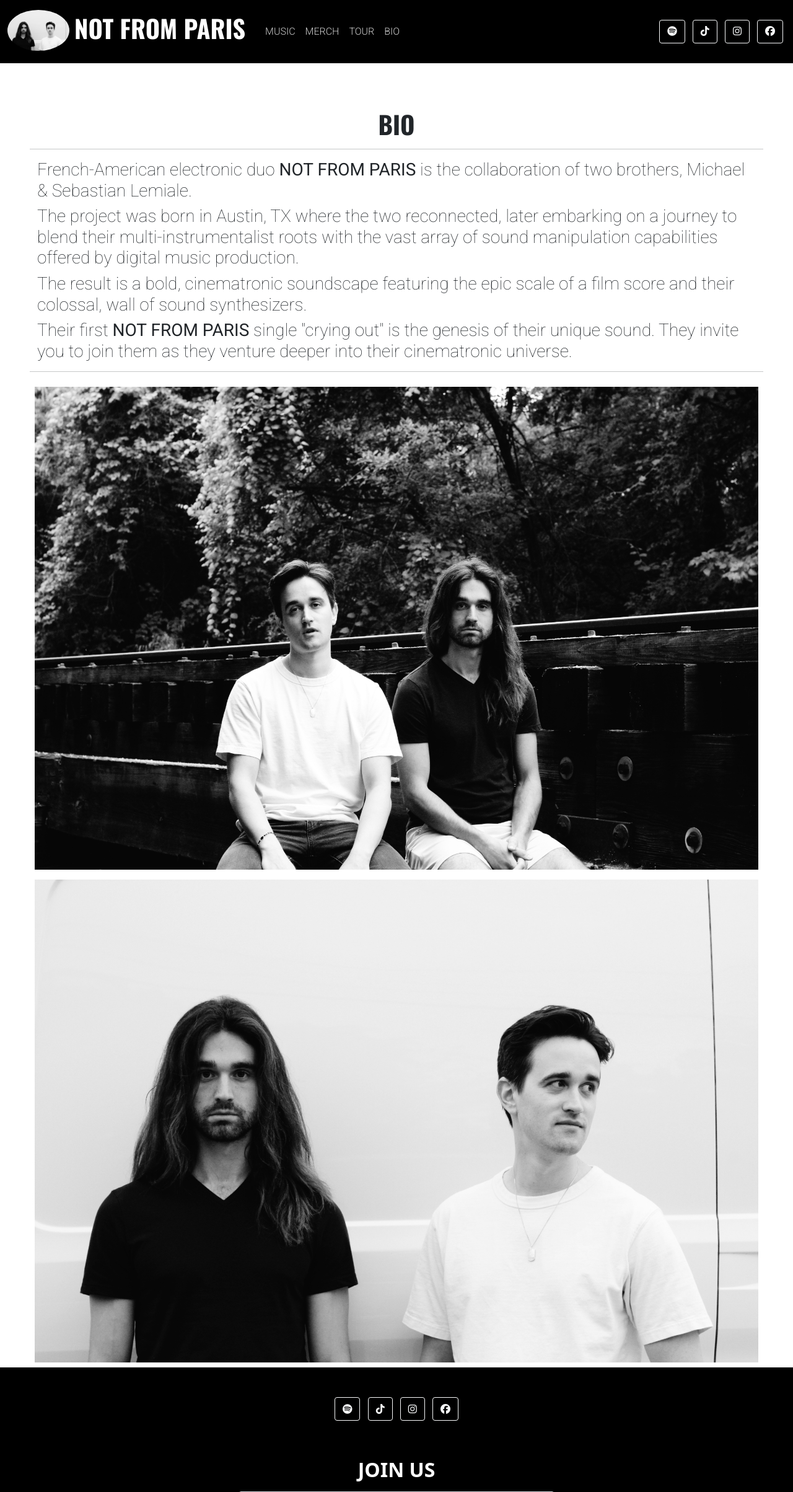
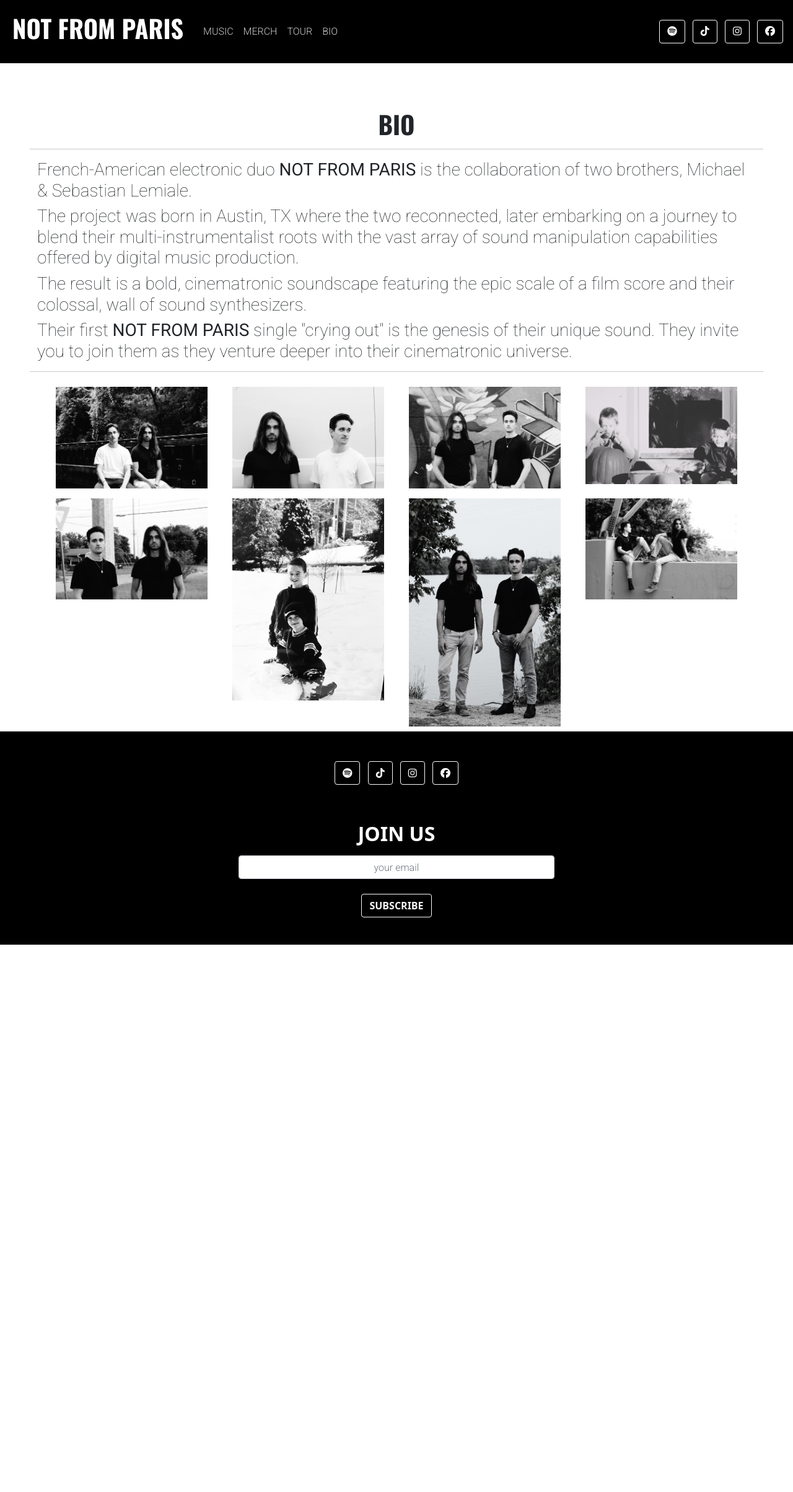
Before and after one commit to michael-lemiale/notfromparis-flask, a Flask app: page /bio in a window 1280 px wide. Shown: the top 2407 px of the page at 62% size. After the commit the page ends 1524 px from the top, so only its background shows below. Run offline with Flask 3, Linux system fonts and the light colour scheme; some libraries are stand-ins or nearby versions.

Commit message:
updated bio img gallery

```diff
--- a/static/css/notfromparis.css
+++ b/static/css/notfromparis.css
@@ -80,12 +80,13 @@ header a {
   z-index: 1;
 }
 
-.img-thumbnail {
-  max-width: 50px;
-  max-height: 50px;
-  border: 0;
-  box-shadow: none;
-  padding: 0 !important;
+.bio-img:hover img {
+  -webkit-transition: all .3s ease-in-out;
+  -moz-transition: all .3s ease-in-out;
+  -o-transition: all .3s ease-in-out;
+  -ms-transition: all .3s ease-in-out;
+  transform: scale(1.5, 1.5);
+  cursor: pointer
 }
 
 @media only screen and (max-width: 600px) {
@@ -104,13 +105,6 @@ header a {
   .px-5 {
     padding-left: ($spacer * .25) !important;
     padding-right: ($spacer * .25) !important;
-  }
-}
-
-@media only screen and (min-width: 600px) {
-  .img-thumbnail {
-    max-width: 100px;
-    max-height: 100px;
   }
 }
 
--- a/templates/bio.html
+++ b/templates/bio.html
@@ -27,9 +27,33 @@
             </h3>
         </div>
         <hr>
-        <div id="bio-imgs-div" class="d-flex flex-column align-items-center">
-            <img src="{{ get_cdn_url('img/nfp-railroad.JPG') }}" class="p-2 img-fluid" alt="Responsive image">
-            <img src="{{ get_cdn_url('img/nfp-profile-side.JPG') }}" class="p-2 img-fluid" alt="Responsive image">
+        <div class="container">
+            <div class="row">
+                <div class="col-lg-3 col-md-4 col-xs-6 thumb bio-img">
+                    <a href="{{ get_cdn_url('img/nfp-railroad.JPG') }}"><img src="{{ get_cdn_url('img/nfp-railroad.JPG') }}" class="p-2 img-fluid" alt="Responsive image"></a>
+                </div>
+                <div class="col-lg-3 col-md-4 col-xs-6 thumb bio-img">
+                    <a href="{{ get_cdn_url('img/nfp-profile-side.JPG') }}"><img src="{{ get_cdn_url('img/nfp-profile-side.JPG') }}" class="p-2 img-fluid" alt="Responsive image"></a>
+                </div>
+                <div class="col-lg-3 col-md-4 col-xs-6 thumb bio-img">
+                    <a href="{{ get_cdn_url('img/nfp-mural.JPG') }}"><img src="{{ get_cdn_url('img/nfp-mural.JPG') }}" class="p-2 img-fluid" alt="Responsive image"></a>
+                </div>
+                <div class="col-lg-3 col-md-4 col-xs-6 thumb bio-img">
+                    <a href="{{ get_cdn_url('img/nfp-childhood-two.JPG') }}"><img src="{{ get_cdn_url('img/nfp-childhood-two.JPG') }}" class="p-2 img-fluid" alt="Responsive image"></a>
+                </div>
+                <div class="col-lg-3 col-md-4 col-xs-6 thumb bio-img">
+                    <a href="{{ get_cdn_url('img/nfp-powerline.JPG') }}"><img src="{{ get_cdn_url('img/nfp-powerline.JPG') }}" class="p-2 img-fluid" alt="Responsive image"></a>
+                </div>
+                <div class="col-lg-3 col-md-4 col-xs-6 thumb bio-img">
+                    <a href="{{ get_cdn_url('img/nfp-childhood.JPG') }}"><img src="{{ get_cdn_url('img/nfp-childhood.JPG') }}" class="p-2 img-fluid" alt="Responsive image"></a>
+                </div>
+                <div class="col-lg-3 col-md-4 col-xs-6 thumb bio-img">
+                    <a href="{{ get_cdn_url('img/nfp-lake.JPG') }}"><img src="{{ get_cdn_url('img/nfp-lake.JPG') }}" class="p-2 img-fluid" alt="Responsive image"></a>
+                </div>
+                <div class="col-lg-3 col-md-4 col-xs-6 thumb bio-img">
+                    <a href="{{ get_cdn_url('img/nfp-tower.JPG') }}"><img src="{{ get_cdn_url('img/nfp-tower.JPG') }}" class="p-2 img-fluid" alt="Responsive image"></a>
+                </div>
+            </div>
         </div>
     </div>
 
--- a/templates/header.html
+++ b/templates/header.html
@@ -31,11 +31,7 @@
         <nav class="navbar navbar-expand-lg fixed-top">
             <div id="nav-main-div" class="container-fluid justify-content-between align-items-center">
                 <a class="navbar-brand mb-1" href="{{ url_for('home') }}">
-                    <div class="d-flex flex-row align-items-center">
-                        <img class="p-2 img-thumbnail rounded-circle" alt="avatar2"
-                            src="{{ get_cdn_url('img/nfp-profile.JPG') }}" />
-                        <h1 class="p-2">NOT FROM PARIS</h1>
-                    </div>
+                    <h1 class="p-2">NOT FROM PARIS</h1>
                 </a>
                 <button class="navbar-toggler" type="button" data-bs-toggle="collapse" data-bs-target="#navbarCollapse"
                     aria-controls="navbarCollapse" aria-expanded="false" aria-label="Toggle navigation">
```
Also changed, not shown: static/img/nfp-childhood-two.JPG (added), static/img/nfp-tower.JPG (added).
